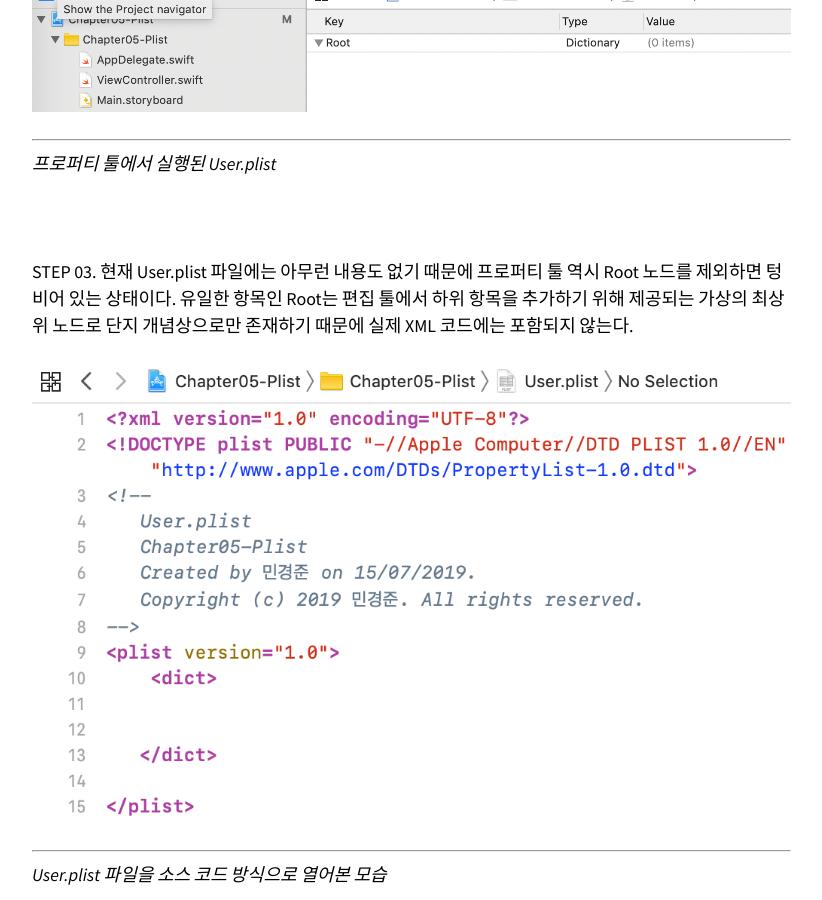
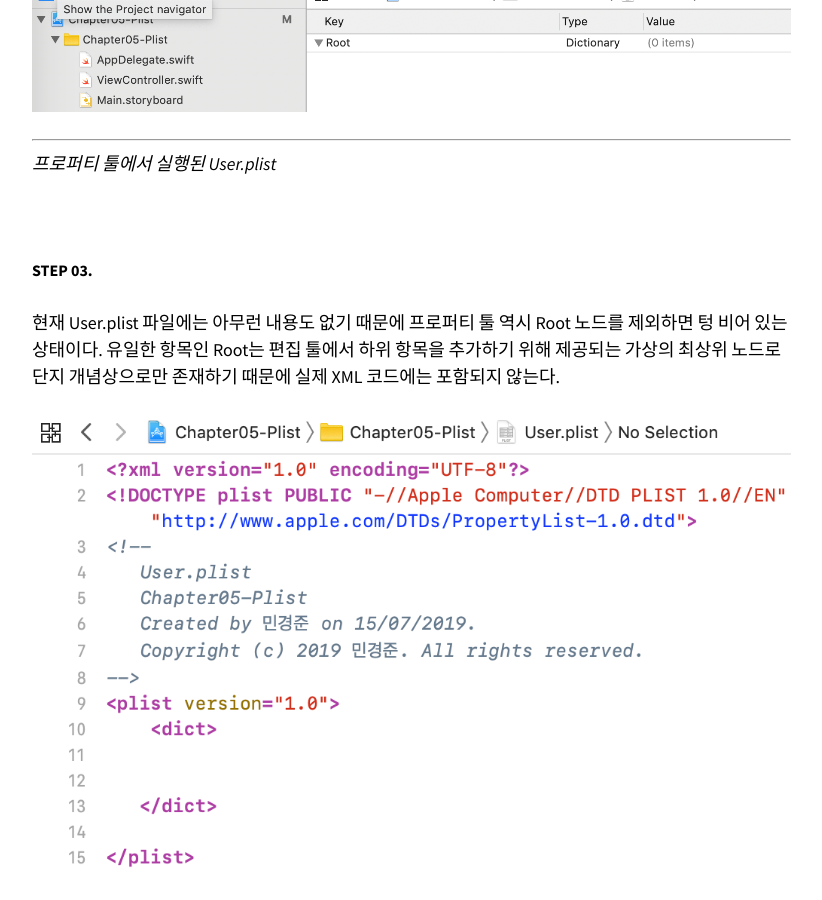
Before and after one commit to jxxnnee/minkkkjoon.github.io, a Jekyll site: the page built from _posts/2019-07-15-property-list-1.md, in a window 1280 px wide and 900 px high, scrolled down 7738 px. Shown: the whole window, without its empty margins (343-1165 px from the left). Built offline with Jekyll 4.4.1, drawn with Linux system fonts in a browser that asks for light colours; nearby versions of some CDN libraries.

```diff
--- a/_posts/2019-07-15-property-list-1.md
+++ b/_posts/2019-07-15-property-list-1.md
@@ -215,7 +215,9 @@ DTD 라는 키워드는 SGML이라는 문법을 사용하여 문서 텍스트의
 
 <br>
 
-STEP 03. 현재 User.plist 파일에는 아무런 내용도 없기 때문에 프로퍼티 툴 역시 Root 노드를 제외하면 텅 비어 있는 상태이다. 유일한 항목인 Root는 편집 툴에서 하위 항목을 추가하기 위해 제공되는 가상의 최상위 노드로 단지 개념상으로만 존재하기 때문에 실제 XML 코드에는 포함되지 않는다.
+##### STEP 03.
+
+현재 User.plist 파일에는 아무런 내용도 없기 때문에 프로퍼티 툴 역시 Root 노드를 제외하면 텅 비어 있는 상태이다. 유일한 항목인 Root는 편집 툴에서 하위 항목을 추가하기 위해 제공되는 가상의 최상위 노드로 단지 개념상으로만 존재하기 때문에 실제 XML 코드에는 포함되지 않는다.
 
 ![plist-test-3](/images/plist-test-3.png)
 
```
